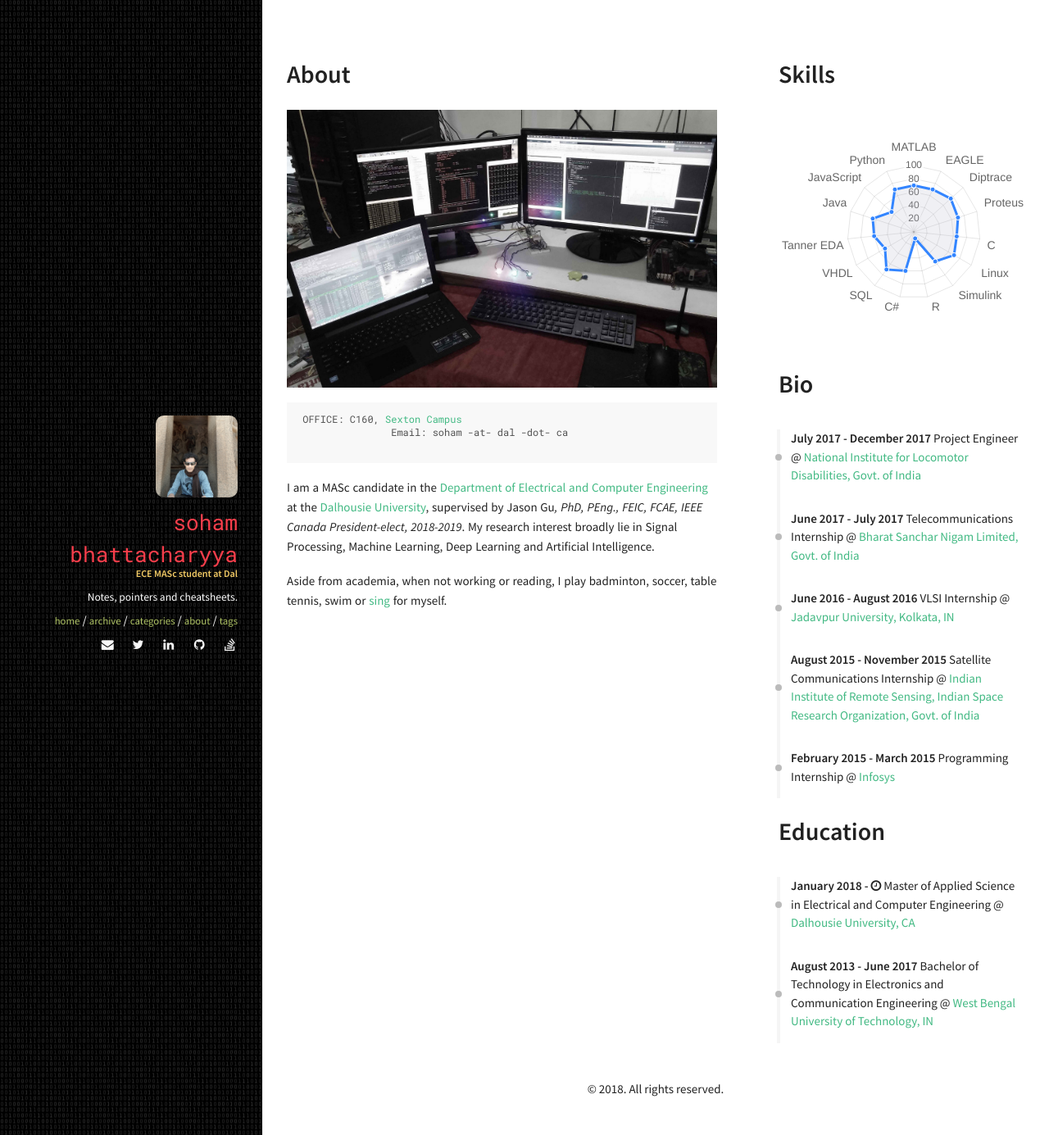
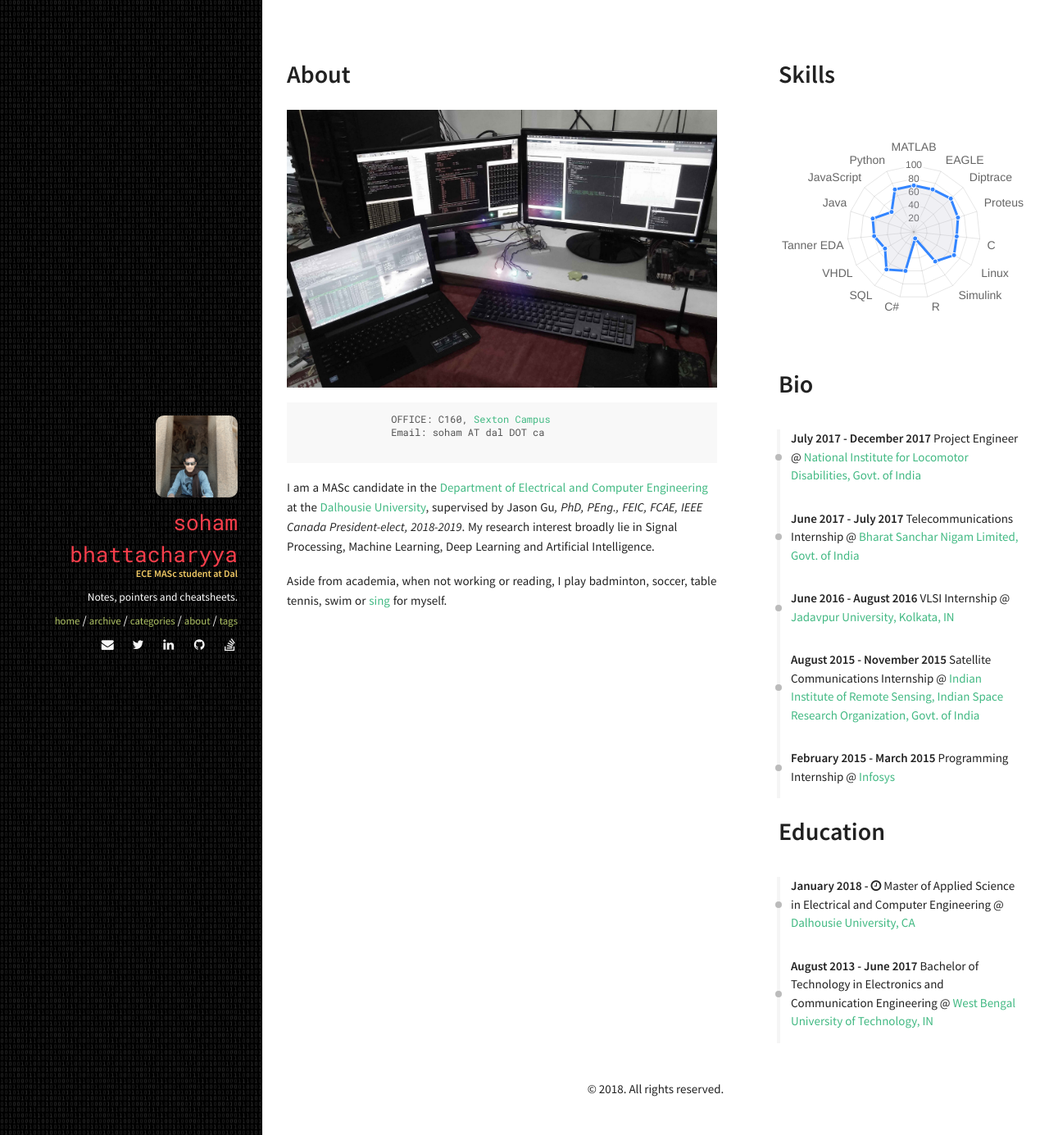
Before and after one commit to sohambhattacharyya/sohambhattacharyya.github.io, a Jekyll site: the page built from resume.html, in a window 1280 px wide. Shown: the whole page at 82% size. Built offline with Jekyll 4.4.1, drawn with Linux system fonts in a browser that asks for light colours; nearby versions of some CDN libraries; some of the changed lines change nothing that is shown.

Commit message:
Updated meta.

```diff
--- a/_includes/sections/about.html
+++ b/_includes/sections/about.html
@@ -3,8 +3,9 @@
 <div>
 	<p><img src="{{ site.baseurl }}/img/cover.jpg" alt="Soham's workstation" /></p>
 
-	<pre> OFFICE: C160, <a href="https://www.dal.ca/campus-maps/building-directory/sexton-campus.html" target="_blank">Sexton Campus</a>
-		Email: soham -at- dal -dot- ca
+	<pre>
+		OFFICE: C160, <a href="https://www.dal.ca/campus-maps/building-directory/sexton-campus.html" target="_blank">Sexton Campus</a>
+		Email: soham AT dal DOT ca
 	</pre>
 
 	<p> I am a MASc candidate in the <a href="https://ece.dal.ca" target="_blank">Department
```
